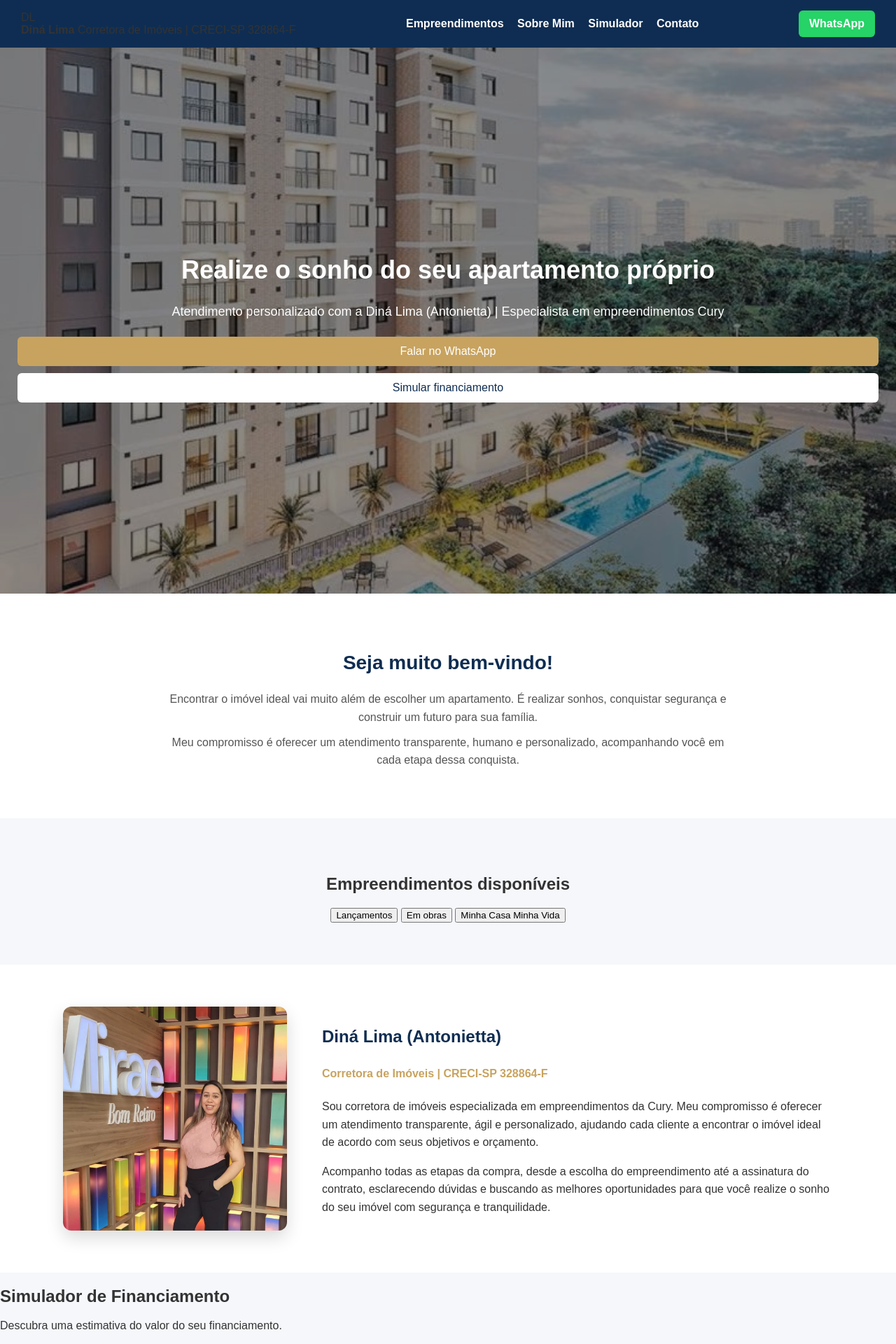
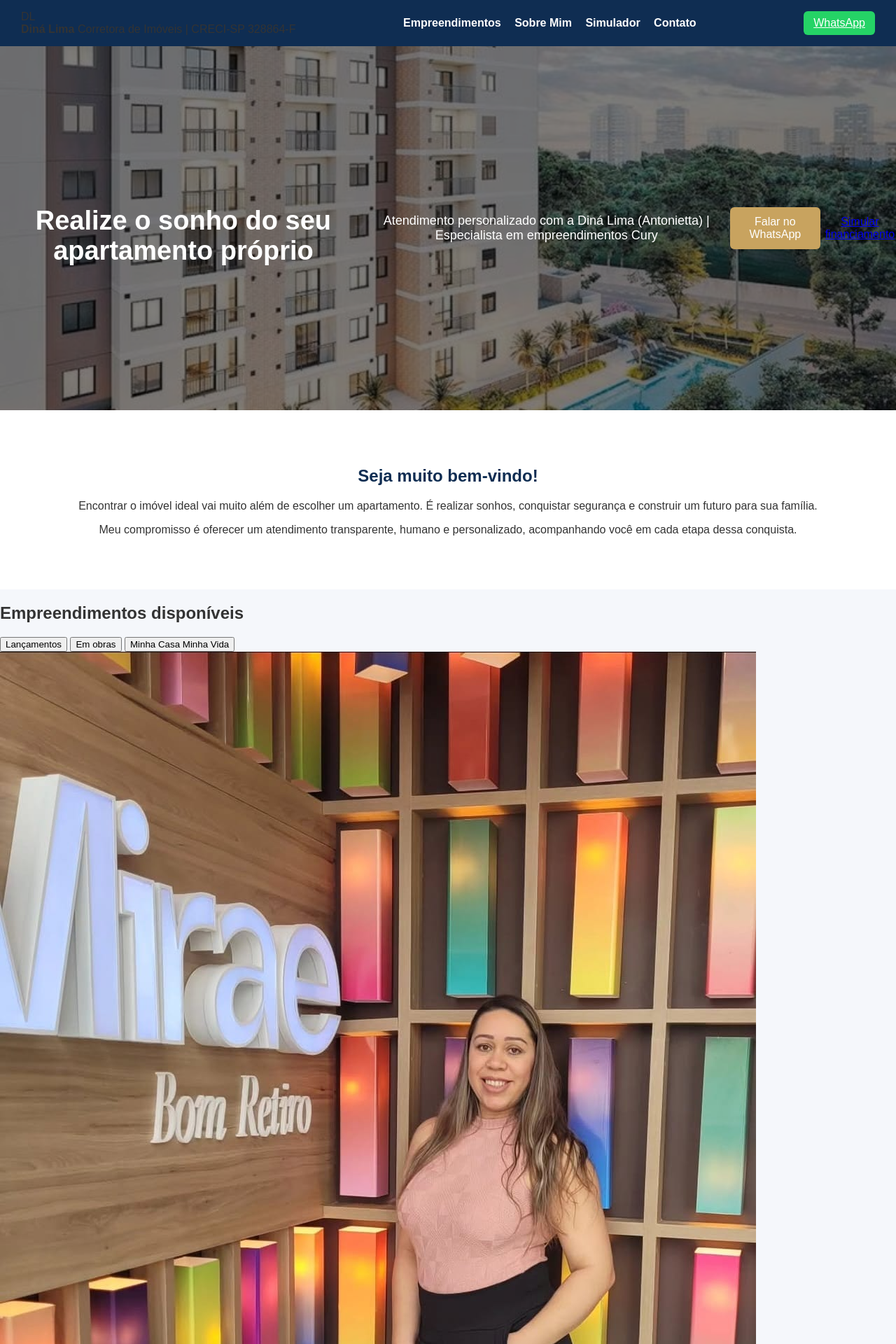
Before and after one commit to dinaflima-ui/dl-imoveis, a Flask app: page / in a window 1280 px wide. Shown: the top 1920 px of the page at 70% size. Run offline with Flask 3, Linux system fonts and the light colour scheme.

Commit message:
melhorias layout admin e header profissional

```diff
--- a/static/style.css
+++ b/static/style.css
@@ -11,102 +10,109 @@ body {
 }
 
 /* =========================
-   HEADER (MENU PROFISSIONAL)
+   HEADER PROFISSIONAL
 ========================= */
 
-header {
+.header {
     background: #0F2D52;
-    padding: 15px 30px;
     display: flex;
     justify-content: space-between;
     align-items: center;
+    padding: 15px 30px;
 }
 
 .logo-area h2 {
-    color: white;
+    color: #fff;
     margin: 0;
 }
 
 .creci {
+    color: #fff;
+    font-size: 12px;
     margin: 0;
-    font-size: 12px;
-    color: white;
+    opacity: 0.85;
 }
 
-
-nav a {
-    color: white;
+.menu a {
+    color: #fff;
     text-decoration: none;
     margin-left: 15px;
     font-weight: bold;
 }
 
-nav a:hover {
+.menu a:hover {
     color: #C8A35F;
 }
 
+/* BOTÃO WHATSAPP */
+.whatsapp-btn {
+    background: #25D366;
+    color: white !important;
+    padding: 8px 14px;
+    border-radius: 6px;
+    margin-left: 15px;
+}
+
 /* =========================
-   HERO (BANNER COM IMAGEM)
+   CONTAINER
+========================= */
+
+.container {
+    padding: 20px;
+}
+
+/* =========================
+   HERO / BANNER
 ========================= */
 
 .hero {
     background: url("/static/banner.jpg") center/cover no-repeat;
+    min-height: 520px;
+    display: flex;
+    align-items: center;
+    justify-content: center;
+    text-align: center;
     color: white;
-    text-align: center;
-    padding: 140px 20px;
     position: relative;
-    min-height: 500px;
-    display: flex;
-    flex-direction: column;
-    justify-content: center;
 }
 
-/* overlay escuro */
 .hero::before {
     content: "";
     position: absolute;
-    top: 0;
-    left: 0;
-    right: 0;
-    bottom: 0;
-    background: rgba(0,0,0,0.45);
+    inset: 0;
+    background: rgba(0,0,0,0.5);
 }
 
-/* texto acima do overlay */
 .hero * {
     position: relative;
     z-index: 2;
 }
 
 .hero h1 {
-    font-size: 36px;
+    font-size: 38px;
     margin-bottom: 10px;
 }
 
 .hero p {
     font-size: 18px;
-    margin-bottom: 20px;
 }
 
-/* botões */
+/* =========================
+   BOTÕES
+========================= */
+
 .btn {
     background: #C8A35F;
     color: white;
     padding: 12px 20px;
     border-radius: 6px;
     text-decoration: none;
+    display: inline-block;
     margin: 5px;
-    display: inline-block;
 }
 
-.btn2 {
-    background: white;
-    color: #0F2D52;
-    padding: 12px 20px;
-    border-radius: 6px;
-    text-decoration: none;
-    margin: 5px;
-    display: inline-block;
+.btn:hover {
+    background: #a8843d;
 }
 
 /* =========================
@@ -121,24 +127,11 @@ nav a:hover {
 
 .bemvindo h2 {
     color: #0F2D52;
-    font-size: 28px;
-}
-
-.bemvindo p {
-    max-width: 800px;
-    margin: 10px auto;
-    line-height: 1.6;
-    color: #555;
 }
 
 /* =========================
    IMÓVEIS
 ========================= */
-
-#imoveis {
-    padding: 60px 20px;
-    text-align: center;
-}
 
 .grid {
     display: grid;
@@ -155,67 +148,12 @@ nav a:hover {
     box-shadow: 0 5px 15px rgba(0,0,0,0.1);
 }
 
-.card img {
-    width: 100%;
-    border-radius: 10px;
-}
-
-.btn-card {
-    background: #0F2D52;
-    color: white;
-    padding: 10px;
-    display: block;
-    margin-top: 10px;
-    border-radius: 6px;
-    text-decoration: none;
-}
-
 /* =========================
-   SOBRE
-========================= */
-
-.sobre {
-    background: white;
-    padding: 60px 20px;
-}
-
-.sobre-container {
-    display: flex;
-    align-items: center;
-    justify-content: center;
-    gap: 50px;
-    max-width: 1100px;
-    margin: auto;
-}
-
-.sobre-container img {
-    width: 320px;
-    height: 320px;
-    object-fit: cover;
-    border-radius: 12px;
-    box-shadow: 0 10px 25px rgba(0,0,0,0.15);
-    flex-shrink: 0;
-}
-
-.sobre-container div {
-    flex: 1;
-    line-height: 1.6;
-}
-
-.sobre-container h2 {
-    color: #0F2D52;
-}
-
-.sobre-container h4 {
-    color: #C8A35F;
-}
-
-/* =========================
-   FORMULÁRIO VISITA (CRM)
+   FORM VISITA (CRM)
 ========================= */
 
 .form-visita {
-    width: 300px;
+    width: 320px;
     margin: auto;
     display: flex;
     flex-direction: column;
@@ -258,32 +201,13 @@ nav a:hover {
 
 @media (max-width: 768px) {
 
+    .header {
+        flex-direction: column;
+        text-align: center;
+        gap: 10px;
+    }
+
     .hero h1 {
         font-size: 28px;
     }
-
-    .sobre-container {
-        flex-direction: column;
-        text-align: center;
-    }
-
-    .sobre-container img {
-        width: 260px;
-        height: 260px;
-    }
 }
-.whatsapp-btn {
-    background: #25D366;
-    color: white;
-    padding: 10px 15px;
-    border-radius: 6px;
-    text-decoration: none;
-    font-weight: bold;
-    display: inline-flex;
-    align-items: center;
-    gap: 8px;
-}
-
-.whatsapp-btn:hover {
-    background: #1ebe5d;
-}
```
Also changed, not shown: other parts of static/style.css (+15 -11 lines), templates/admin.html (+49 -15 lines), templates/base.html (+6 -6 lines).
